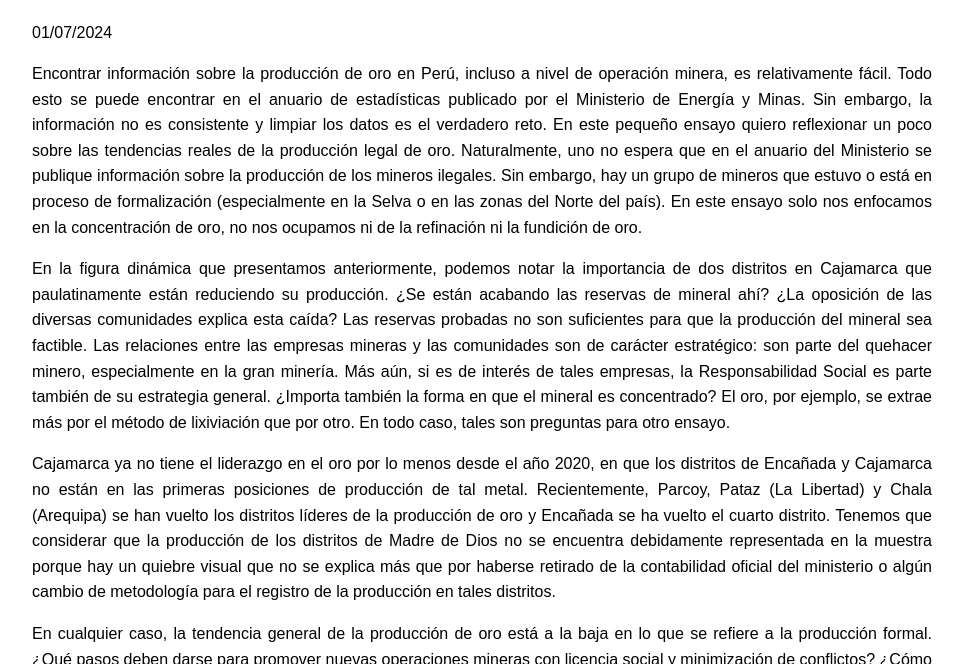
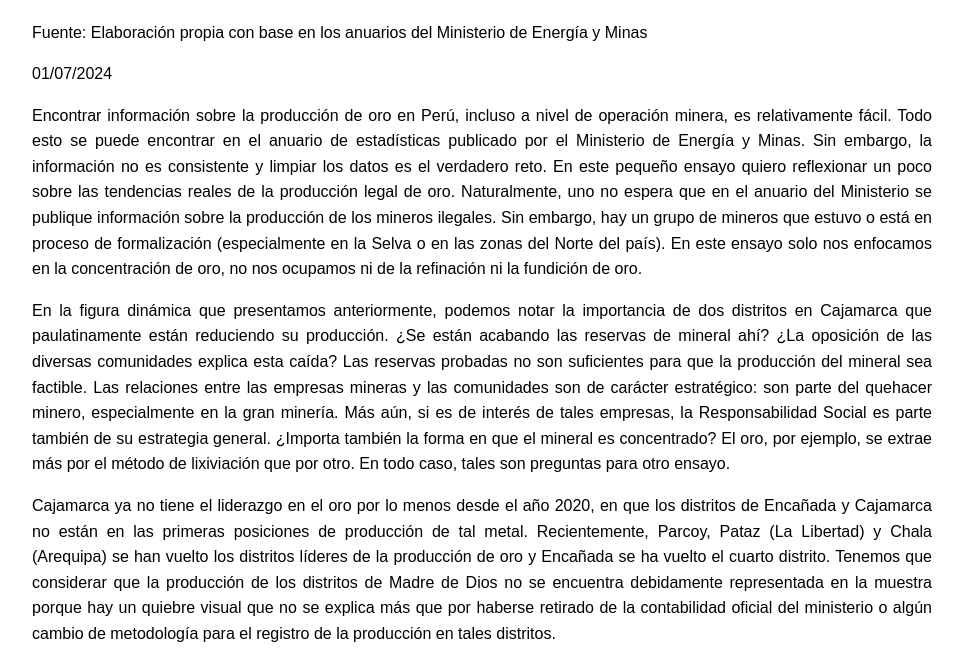
Before and after one commit to Favioleiva/favioleiva.github.io, a Jekyll site: the page built from essays/3oro.md, in a window 1280 px wide and 900 px high, scrolled down 717 px, cut to the strip 236-900 px from the top of the window. Shown: the whole strip, without its empty margins (158-1121 px from the left). Built offline with Jekyll 4.4.1, drawn with Linux system fonts in a browser that asks for light colours; nearby versions of some CDN libraries.

Commit message:
Update 3oro.md

```diff
--- a/essays/3oro.md
+++ b/essays/3oro.md
@@ -7,6 +7,7 @@ permalink: /essays/concentracionoro
 <center> <h1>Algunas reflexiones sobre la concentración de oro en Perú: 2001-2023</h1> </center>
 
 <iframe src="/images/concentracion_de_oro_por_año_y_distrito.html" style="width: 100%; height: 600px; max-width: 5000px;" title="Concentration de Oro por Año y Distrito"></iframe>
+Fuente: Elaboración propia con base en los anuarios del Ministerio de Energía y Minas
 
 01/07/2024
 
```
